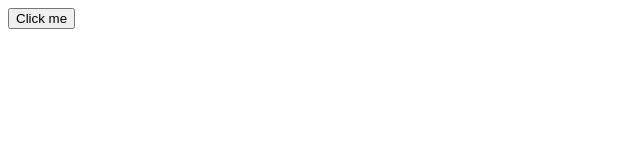
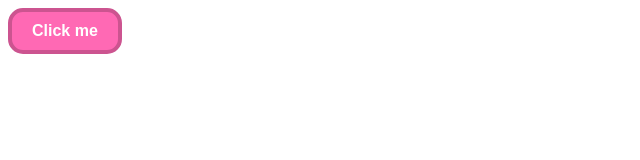
Before and after one commit to seangDarong/S3---PRACTICE---CSS-Selectors-Box-Model, a plain HTML site: page EX-3/index.html in a window 1280 px wide. Shown: the whole page, without its empty margins (0-640 px from the left). Drawn offline with Linux system fonts and the light colour scheme.

Commit message:
s3 box and pointer commit

```diff
--- a/EX-1/style.css
+++ b/EX-1/style.css
@@ -22,7 +22,6 @@ div {
 
 .button1 {
     background-color: aqua;
-    color: black;
 }
 
 .button2 {
--- a/EX-3/style.css
+++ b/EX-3/style.css
@@ -1 +1,21 @@
 /* TODO */
+button{
+    font-size: 16px;
+    color: white;
+    background-color: hotpink;
+    border-radius: 15px;
+    font-weight: bold;
+    border: 4px solid;
+    border-color:rgb(204, 84, 144);
+    cursor: pointer;
+    padding: 10px 20px;
+    transition: background-color 0.3s, border-color 0.3s;
+}
+button:hover{
+    background-color: rgb(172, 70, 121);
+    border-color:rgb(93, 39, 65) ;
+}
+button:active{
+    background-color: rgb(141, 58, 100);
+    border-color:rgb(66, 27, 46) ;
+}
```
Also changed, not shown: EX-2/index.html (+1 -0 lines), EX-2/selectors.css (+7 -0 lines), EX-1/index.html (line endings or trailing spaces), EX-3/index.html (line endings or trailing spaces), 1 other file.
